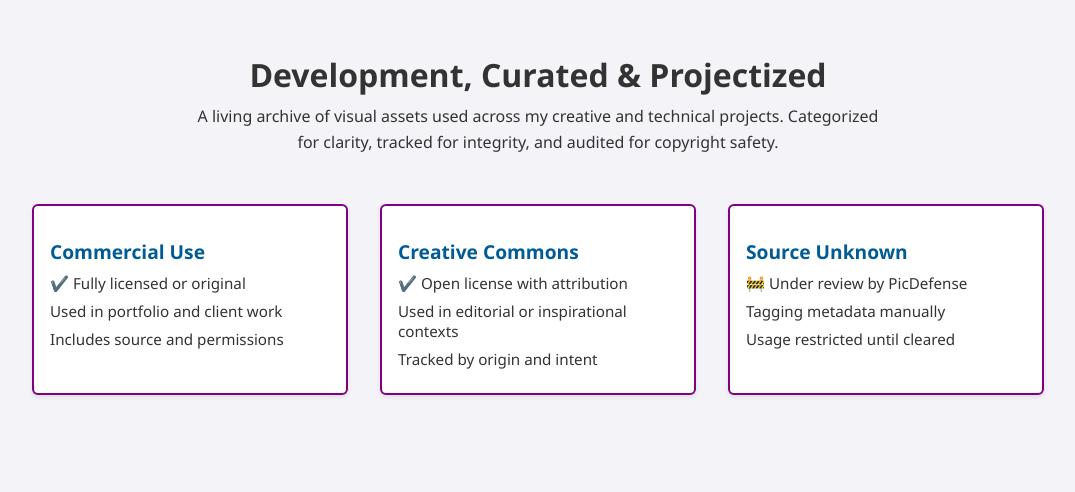
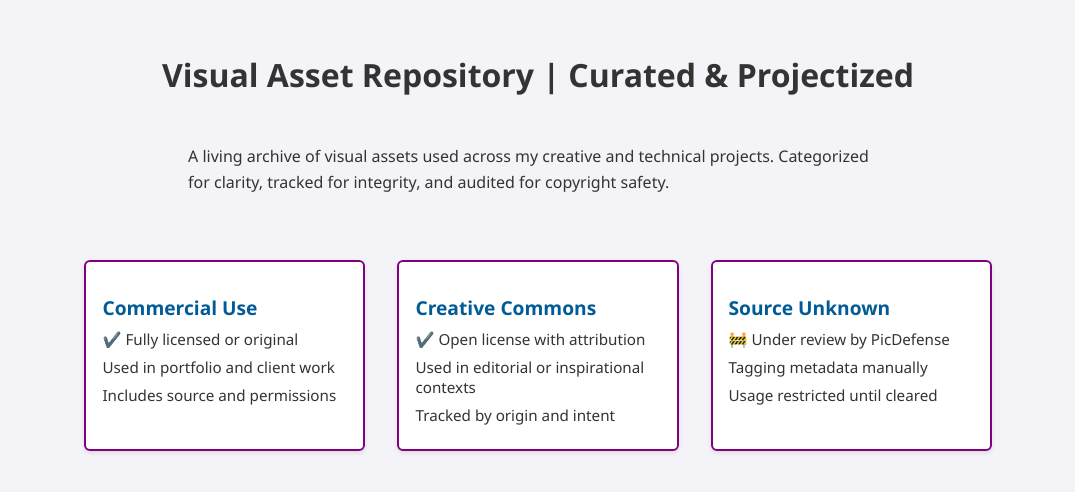
Before and after one commit to kjwagner613/visual-Asset-Repository, a plain HTML site: page index.html in a window 1280 px wide. Shown: the whole page, without its empty margins (102-1177 px from the left). Drawn offline with Linux system fonts and the light colour scheme.

Commit message:
update before restarting

```diff
--- a/index.html
+++ b/index.html
@@ -1,76 +1,23 @@
 <!DOCTYPE html>
 <html lang="en">
-
 <head>
-    <meta charset="UTF-8" />
-    <meta name="viewport" content="width=device-width, initial-scale=1.0" />
-    <title>Visual Asset Repository | Curated & Projectized</title>
-    <style>
-        body {
-            font-family: 'Segoe UI', sans-serif;
-            background: #f4f4f8;
-            color: #333;
-            margin: 0;
-            padding: 2rem;
-        }
-
-        header {
-            text-align: center;
-            margin-bottom: 3rem;
-        }
-
-        h1 {
-            font-size: 2rem;
-            margin-bottom: 0.5rem;
-        }
-
-        p {
-            max-width: 700px;
-            margin: 0 auto 2rem;
-            font-size: 1rem;
-            line-height: 1.6;
-        }
-
-        section {
-            display: flex;
-            flex-wrap: wrap;
-            justify-content: center;
-            gap: 2rem;
-        }
-
-        .category {
-            background: white;
-            border-radius: 6px;
-            box-shadow: 0 2px 4px rgba(0, 0, 0, 0.1);
-            padding: 1rem;
-            max-width: 280px;
-            flex: 1;
-            border: 2px solid purple;
-            transition: transform 2.2s ease;
-        }
-
-        .category h2 {
-            font-size: 1.2rem;
-            margin-bottom: 0.5rem;
-            color: #005b96;
-        }
-
-        .category ul {
-            list-style: none;
-            padding: 0;
-            margin: 0;
-        }
-
-        .category li {
-            margin-bottom: 0.5rem;
-            font-size: 0.95rem;
-        }
-    </style>
+    <meta charset="UTF-8">
+    <meta name="viewport" content="width=device-width, initial-scale=1.0">
+    <stylesheet href="styles.css">
+    <link rel="stylesheet" href="styles.css">
+    <meta name="description" content="A curated repository of visual assets used in creative and technical projects.">
+    <meta name="keywords" content="visual assets, repository, creative projects, technical projects, copyright safety">
+    <meta name="author" content="Your Name">
+    <meta name="theme-color" content="#ffffff">
+    <link rel="icon" href="favicon.ico" type="image/x-icon">
+    <title>Visual Asset Repository</title>
 </head>
 
 <body>
     <header>
-        <h1>Development, Curated & Projectized</h1>
+        <h1>Visual Asset Repository | Curated & Projectized</h1>
+    </header>
+    <section>
         <p>A living archive of visual assets used across my creative and technical projects. Categorized for clarity,
             tracked for integrity, and audited for copyright safety.</p>
     </header>
--- /dev/null
+++ b/styles.css
@@ -0,0 +1,59 @@
+body {
+  font-family: "Segoe UI", sans-serif;
+  background: #f4f4f8;
+  color: #333;
+  margin: 0;
+  padding: 2rem;
+}
+
+header {
+  text-align: center;
+  margin-bottom: 3rem;
+}
+
+h1 {
+  font-size: 2rem;
+  margin-bottom: 0.5rem;
+}
+
+p {
+  max-width: 700px;
+  margin: 0 auto 2rem;
+  font-size: 1rem;
+  line-height: 1.6;
+}
+
+section {
+  display: flex;
+  flex-wrap: wrap;
+  justify-content: center;
+  gap: 2rem;
+}
+
+.category {
+  background: white;
+  border-radius: 6px;
+  box-shadow: 0 2px 4px rgba(0, 0, 0, 0.1);
+  padding: 1rem;
+  max-width: 280px;
+  flex: 1;
+  border: 2px solid purple;
+  transition: transform 2.2s ease;
+}
+
+.category h2 {
+  font-size: 1.2rem;
+  margin-bottom: 0.5rem;
+  color: #005b96;
+}
+
+.category ul {
+  list-style: none;
+  padding: 0;
+  margin: 0;
+}
+
+.category li {
+  margin-bottom: 0.5rem;
+  font-size: 0.95rem;
+}
```
